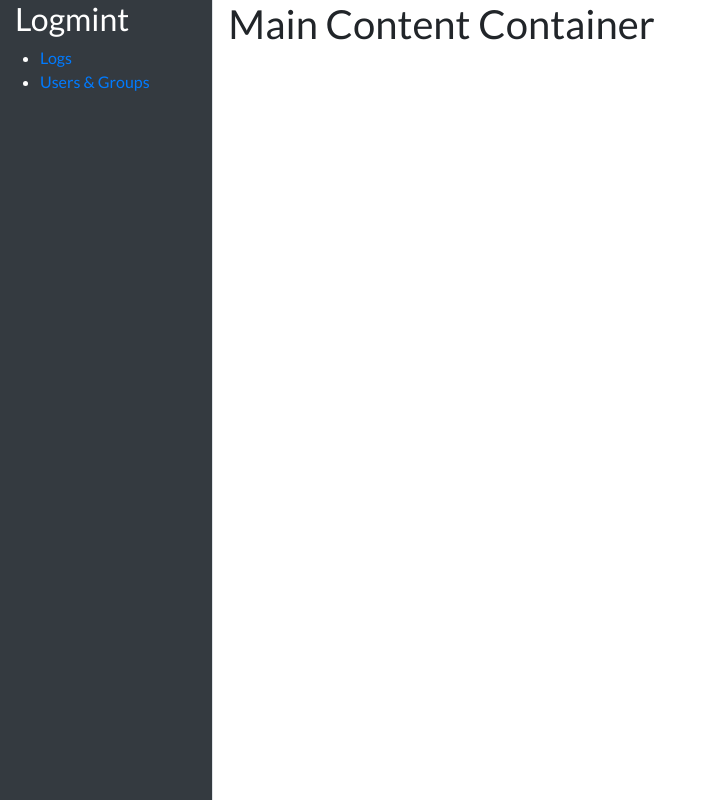
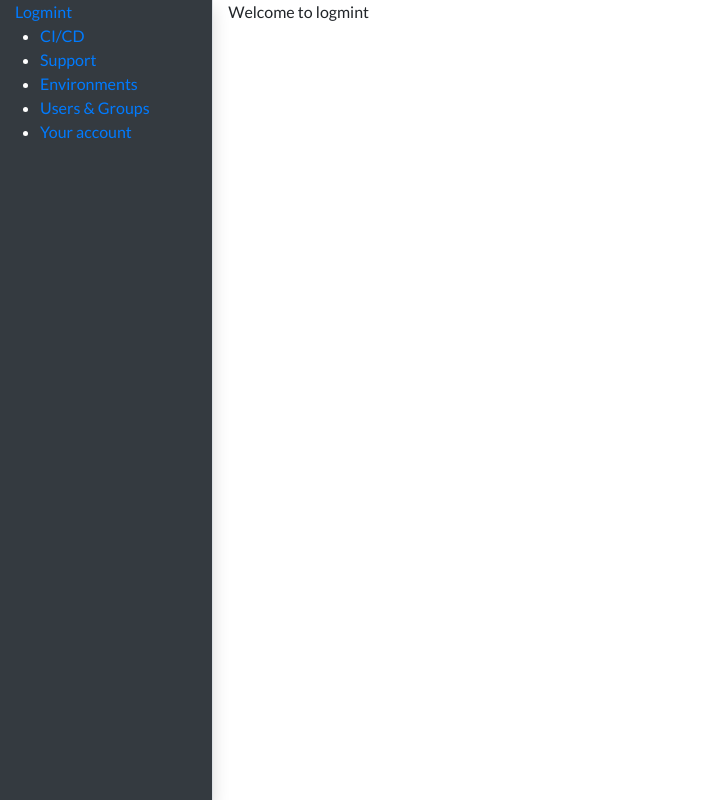
Before and after one commit to mangatgrinpal/logmint, a React (Create React App) app: page /dashboard in a window 1280 px wide. Shown: the whole page, without its empty margins (0-701 px from the left). Built offline with nearby package versions, Linux system fonts and the light colour scheme.

Commit message:
added logs and users pages in dashboard

```diff
--- a/src/App.css
+++ b/src/App.css
@@ -49,6 +49,15 @@ button {
 	}
 }
 
+.dashboard-siderbar {
+	ul {
+		list-style: none;
+
+		li {
+			text-decoration: none;
+		}
+	}
+}
 
 
 
--- a/src/App.js
+++ b/src/App.js
@@ -14,6 +14,12 @@ import {
 	Switch,
 	Route
 } from 'react-router-dom';
+
+import { library } from '@fortawesome/fontawesome-svg-core';
+import { fas } from '@fortawesome/free-solid-svg-icons';
+import { far } from '@fortawesome/free-regular-svg-icons';
+
+library.add(fas, far)
 
 
 
--- a/src/components/DashboardMainContentContainer.js
+++ b/src/components/DashboardMainContentContainer.js
@@ -1,19 +1,34 @@
 import React from 'react';
+
+import LogsPage from './LogsPage';
+import UsersPage from './UsersPage';
 
 import Col from 'react-bootstrap/Col';
 
-import { Switch, Route, useRouteMatch } from 'react-router-dom';
+import {
+    Switch,
+    Route,
+    useRouteMatch
+} from 'react-router-dom';
 
 
 const DashboardMainContentContainer = () => {
+
     const match = useRouteMatch();
+
+
 
     return (
         <Col md={10}>
-            <h1>Main Content Container</h1>
             <Switch>
+                <Route exact path={`${match.path}`}>
+                    Welcome to logmint
+                </Route>
+                <Route path={`${match.path}/ci-cd`}>
+                    <LogsPage />
+                </Route>
                 <Route path={`${match.path}/users`}>
-                    <h1>Users & Groups</h1>
+                    <UsersPage />
                 </Route>
             </Switch>
         </Col>
--- /dev/null
+++ b/src/components/LogsPage.js
@@ -0,0 +1,25 @@
+import React from 'react';
+
+import Row from 'react-bootstrap/Row';
+import Col from 'react-bootstrap/Col';
+import Button from 'react-bootstrap/Button';
+
+
+const LogsPage = () => {
+	return (
+		<>
+			<Row>
+				<Col md={12}>
+					<h1>CI/CD</h1>
+				</Col>
+			</Row>
+			<Row>
+				<Col md={12}>
+					<Button>Add CI/CD</Button>
+				</Col>
+			</Row>
+		</>
+	)
+}
+
+export default LogsPage
--- a/src/components/Sidebar.js
+++ b/src/components/Sidebar.js
@@ -9,19 +9,28 @@ const SideBar = () => {
     const match = useRouteMatch();
 
     return (
-        <Col md={2} className='border-right bg-dark text-white'>
+        <Col md={2} className='border-right bg-dark text-white shadow dashboard-sidebar'>
             <Row>
                 <Col>
-                    <h2 className='text-white'>Logmint</h2>
+                    <Link to='/dashboard'>Logmint</Link>
                 </Col>
             </Row>
             <Row>
                 <ul>
                     <li>
-                        <Link to={`${match.url}/logs`}>Logs</Link>
+                        <Link to={`${match.url}/ci-cd`}>CI/CD</Link>
+                    </li>
+                    <li>
+                        <Link to={`${match.url}/support`}>Support</Link>
+                    </li>
+                    <li>
+                        <Link to={`${match.url}/environments`}>Environments</Link>
                     </li>
                     <li>
                         <Link to={`${match.url}/users`}>Users & Groups</Link>
+                    </li>
+                    <li>
+                        <Link to={`${match.url}/your-account`}>Your account</Link>
                     </li>
                 </ul>
             </Row>
--- /dev/null
+++ b/src/components/UsersPage.js
@@ -0,0 +1,33 @@
+import React from 'react';
+
+import Row from 'react-bootstrap/Row';
+import Col from 'react-bootstrap/Col';
+import Button from 'react-bootstrap/Button';
+
+import { FontAwesomeIcon } from '@fortawesome/react-fontawesome';
+
+const UsersPage = () => {
+	return (
+		<>
+			<Row>
+				<Col md={12}>
+					<h3>Users & Groups</h3>
+				</Col>
+			</Row>
+			<Row>
+				<Col md={12} className='text-right'>
+					<Button>
+						<FontAwesomeIcon
+							icon={['fas','user']}/>
+						&nbsp;
+						Add User
+					</Button>
+			</Col>
+			</Row>
+		</>
+
+
+	)
+}
+
+export default UsersPage
```
Also changed, not shown: package.json (+6 -1 lines), 1 other file (tests, documents, lock files or other folders).
